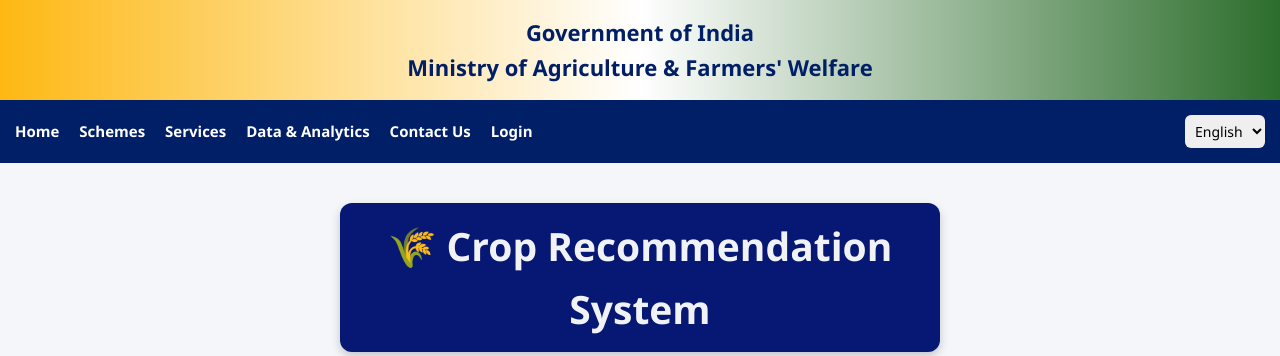
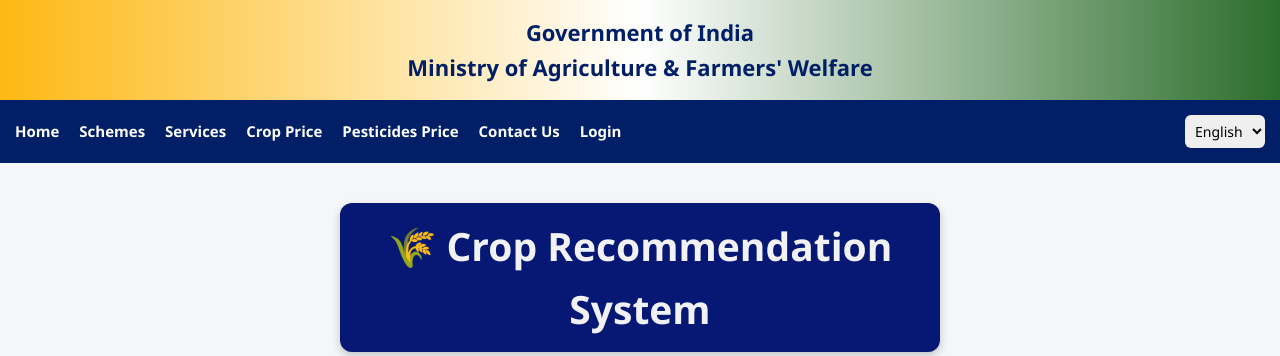
Before and after one commit to PrinceMishraMan/Crop_Recommendation_System, a Flask app: page / in a window 1280 px wide. Shown: the top 356 px of the page. Run offline with Flask 3, Linux system fonts and the light colour scheme; parts of the project's set-up code (start-up, migrations or seed data) failed here and were passed over.

Commit message:
Update index.html

```diff
--- a/templates/index.html
+++ b/templates/index.html
@@ -252,7 +252,8 @@
       <li><a href="#">Home</a></li>
       <li><a href="#">Schemes</a></li>
       <li><a href="#">Services</a></li>
-      <li><a href="#">Data & Analytics</a></li>
+      <li><a href="/crop_pred">Crop Price</a></li>
+      <li><a href="/crop_pest">Pesticides Price</a></li>
       <li><a href="#">Contact Us</a></li>
       <li><a href="/login">Login</a></li>
     </ul>
```
